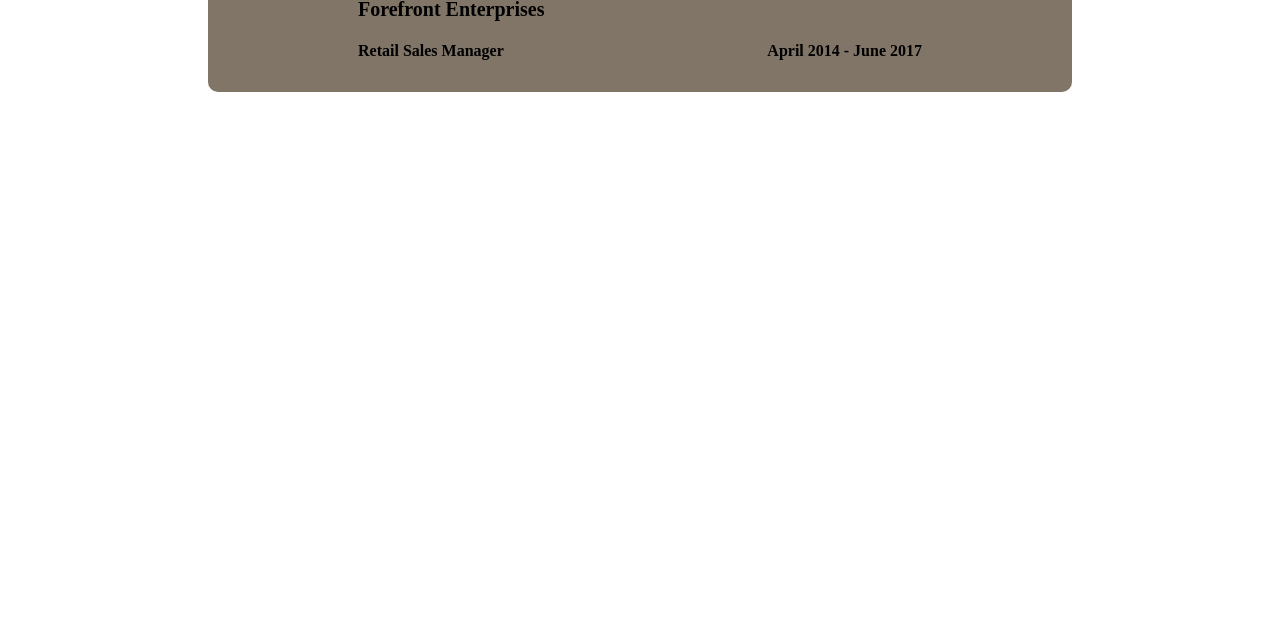
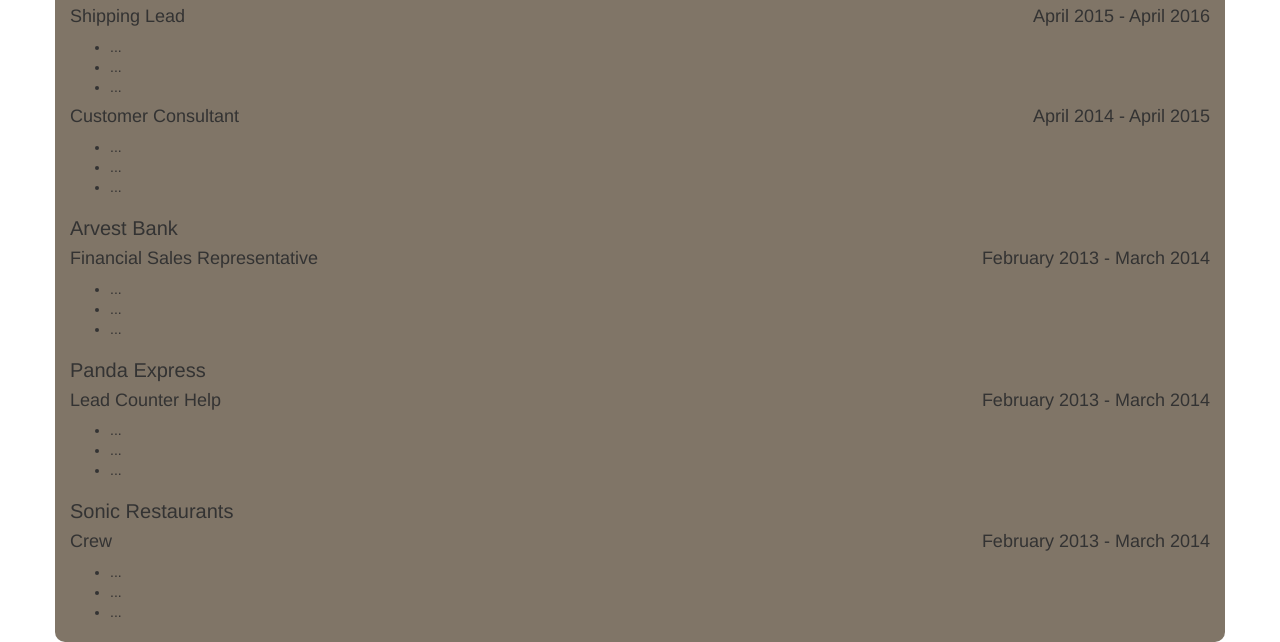
Before and after one commit to XongXiong/Base-Resume, a plain HTML site: page index.html in a window 1280 px wide. Shown: the part 495-1137 px from the top of the page. Before the commit the page ends 800 px from the top, so only its background shows below. Drawn offline with nearby package versions, Linux system fonts and the light colour scheme.

Commit message:
html updated

```diff
--- a/index.html
+++ b/index.html
@@ -3,6 +3,7 @@
   <head>
     <title>Prime Challenge</title>
     <link rel="stylesheet" href="style.css"/>
+    <link rel="stylesheet" href="https://maxcdn.bootstrapcdn.com/bootstrap/3.3.7/css/bootstrap.min.css" integrity="sha384-BVYiiSIFeK1dGmJRAkycuHAHRg32OmUcww7on3RYdg4Va+PmSTsz/K68vbdEjh4u" crossorigin="anonymous">
   </head>
 
   <body>
@@ -28,13 +29,82 @@
         <div id="content-forefront">
           <h3 class="employer">Forefront Enterprises</h3>
         </div>
-        <h4 class="block-date" class="job-info">
+        <h4 class="block-date">
           <div class="date">
-          April 2014 - June 2017
+          April 2016 - June 2017
           </div>
           <h4>Retail Sales Manager</h4>
+          <ul>
+            <li>Managed and directed employees to complete certain tasks during time not spent with a customer.</li>
+            <li>Handled customer relations and dealt with all customer complaints/compliments. Made sure that customer service stayed the key factor for the business.</li>
+            <li>Promote teamwork through leading as an example for employees as well as rewarding team members when they complete tasks.</li>
+          </ul>
+        </h4>
+        <h4 class="block-date">
+          <div class="date">
+          April 2015 - April 2016
+          </div>
+          <h4>Shipping Lead</h4>
+          <ul>
+            <li>...</li>
+            <li>...</li>
+            <li>...</li>
+          </ul>
+        </h4>
+        <h4 class="block-date">
+          <div class="date">
+          April 2014 - April 2015
+          </div>
+          <h4>Customer Consultant</h4>
+          <ul>
+            <li>...</li>
+            <li>...</li>
+            <li>...</li>
+          </ul>
         </h4>
       </div>
-    </div>
+      <div id="content-sonic">
+          <h3 class="employer">Arvest Bank</h3>
+        </div>
+        <h4 class="block-date">
+          <div class="date">
+          February 2013 - March 2014
+          </div>
+          <h4>Financial Sales Representative</h4>
+          <ul>
+            <li>...</li>
+            <li>...</li>
+            <li>...</li>
+          </ul>
+        </h4>
+      <div id="content-panda">
+          <h3 class="employer">Panda Express</h3>
+        </div>
+        <h4 class="block-date">
+          <div class="date">
+          February 2013 - March 2014
+          </div>
+          <h4>Lead Counter Help</h4>
+          <ul>
+            <li>...</li>
+            <li>...</li>
+            <li>...</li>
+          </ul>
+        </h4>
+      <div id="content-forefront">
+          <h3 class="employer">Sonic Restaurants</h3>
+        </div>
+        <h4 class="block-date">
+          <div class="date">
+          February 2013 - March 2014
+          </div>
+          <h4>Crew</h4>
+          <ul>
+            <li>...</li>
+            <li>...</li>
+            <li>...</li>
+          </ul>
+        </h4>
+      </div>
   </body>
 </html>
```
